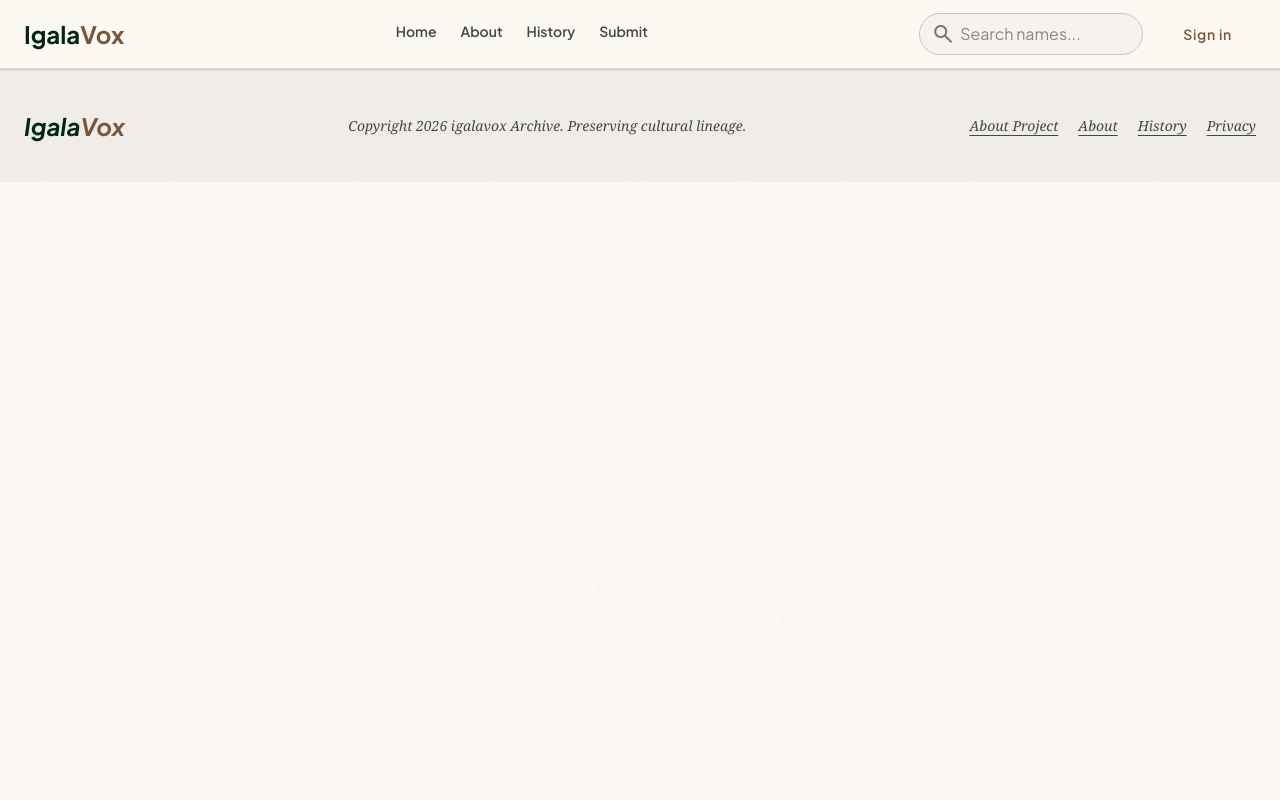
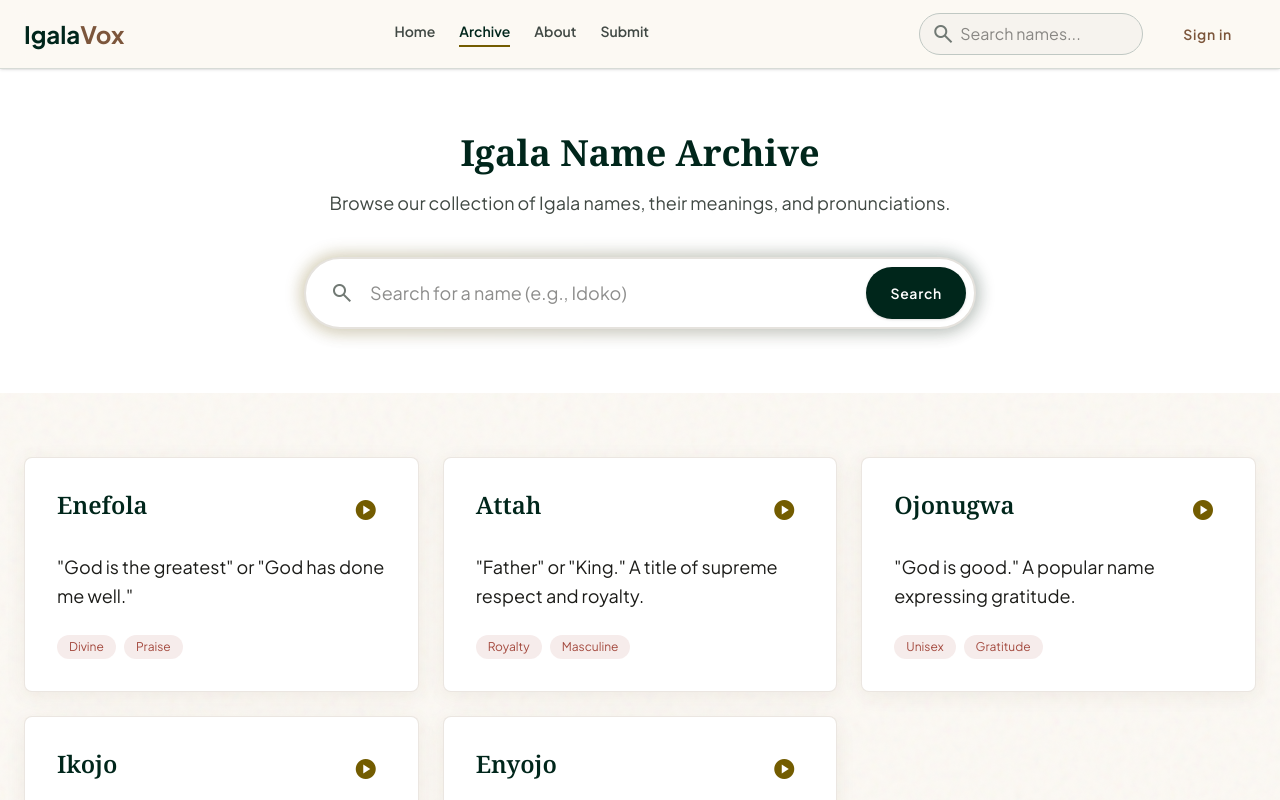
Before and after one commit to Micheal-Omale/igalavox, a Vue app: page /names in a window 1280 px wide. Shown: the top 800 px of the page. Built offline with nearby package versions, Linux system fonts and the light colour scheme; the HTML template or start-up script is replaced by a standard one.

Commit message:
Make search bar active and add NamesView archive

```diff
--- a/src/components/SearchPanel.vue
+++ b/src/components/SearchPanel.vue
@@ -1,17 +1,41 @@
 <script setup>
+import { ref } from 'vue'
 import AppButton from './AppButton.vue'
+
+const props = defineProps({
+  modelValue: {
+    type: String,
+    default: ''
+  }
+})
+
+const emit = defineEmits(['update:modelValue', 'search'])
+
+const onInput = (e) => {
+  emit('update:modelValue', e.target.value)
+}
+
+const onSubmit = () => {
+  emit('search', props.modelValue)
+}
 </script>
 
 <template>
-  <form class="group relative mx-auto mt-8 w-full max-w-2xl sm:mt-10" role="search">
+  <form
+    class="group relative mx-auto mt-8 w-full max-w-2xl sm:mt-10"
+    role="search"
+    @submit.prevent="onSubmit"
+  >
     <div class="absolute -inset-1 rounded-full bg-gradient-to-r from-tertiary to-primary opacity-25 blur transition duration-700 group-hover:opacity-40"></div>
     <div class="ambient-shadow relative flex flex-col gap-3 rounded-[1.5rem] border-2 border-surface-variant bg-surface-container-lowest p-3 transition focus-within:border-tertiary sm:flex-row sm:items-stretch sm:gap-2 sm:rounded-full sm:p-2">
       <div class="flex min-w-0 flex-1 items-center">
         <span class="material-symbols-outlined ml-2 text-outline sm:ml-4">search</span>
         <input
+          :value="modelValue"
           class="min-w-0 flex-1 border-none bg-transparent px-3 py-2 font-body text-base text-on-surface outline-none focus:ring-0 sm:px-4 sm:py-3 sm:text-lg"
           placeholder="Search for a name (e.g., Idoko)"
           type="search"
+          @input="onInput"
         />
       </div>
       <AppButton type="submit" class="w-full justify-center sm:h-auto sm:w-auto sm:shrink-0 sm:self-stretch sm:rounded-full">Search</AppButton>
--- a/src/components/SiteFooter.vue
+++ b/src/components/SiteFooter.vue
@@ -4,9 +4,8 @@ import BrandLogo from './BrandLogo.vue'
 const currentYear = new Date().getFullYear()
 
 const links = [
-  { label: 'About Project', to: '/about' },
+  { label: 'Archive', to: '/names' },
   { label: 'About', to: '/about' },
-  { label: 'History', to: '/history' },
   { label: 'Privacy', to: '/privacy' },
 ]
 </script>
--- a/src/components/SiteNavbar.vue
+++ b/src/components/SiteNavbar.vue
@@ -1,16 +1,28 @@
 <script setup>
 import { ref } from 'vue'
+import { useRouter } from 'vue-router'
 import AppButton from './AppButton.vue'
 import BrandLogo from './BrandLogo.vue'
 
+const router = useRouter()
 const isMobileMenuOpen = ref(false)
+const searchQuery = ref('')
 
 const links = [
   { label: 'Home', to: '/' },
+  { label: 'Archive', to: '/names' },
   { label: 'About', to: '/about' },
-  { label: 'History', to: '/history' },
   { label: 'Submit', to: '/signup' },
 ]
+
+const handleSearch = () => {
+  if (!searchQuery.value.trim()) return
+  router.push({
+    path: '/names',
+    query: { q: searchQuery.value }
+  })
+  isMobileMenuOpen.value = false
+}
 
 const closeMobileMenu = () => {
   isMobileMenuOpen.value = false
@@ -35,14 +47,15 @@ const closeMobileMenu = () => {
       </nav>
 
       <div class="hidden items-center gap-4 md:flex">
-        <label class="relative block">
+        <form @submit.prevent="handleSearch" class="relative block">
           <span class="material-symbols-outlined absolute left-3 top-1/2 -translate-y-1/2 text-outline">search</span>
           <input
+            v-model="searchQuery"
             class="w-56 rounded-full border border-outline-variant bg-surface-container-low py-2 pl-10 pr-4 font-body text-base text-on-surface outline-none transition focus:border-tertiary focus:ring-1 focus:ring-tertiary"
             placeholder="Search names..."
             type="search"
           />
-        </label>
+        </form>
         <AppButton to="/signin" variant="ghost">Sign in</AppButton>
       </div>
 
@@ -81,14 +94,15 @@ const closeMobileMenu = () => {
           {{ link.label }}
         </RouterLink>
 
-        <label class="relative mt-2 block">
+        <form @submit.prevent="handleSearch" class="relative mt-2 block">
           <span class="material-symbols-outlined absolute left-3 top-1/2 -translate-y-1/2 text-outline">search</span>
           <input
+            v-model="searchQuery"
             class="w-full rounded-full border border-outline-variant bg-surface-container-low py-3 pl-10 pr-4 font-body text-base text-on-surface outline-none transition focus:border-tertiary focus:ring-1 focus:ring-tertiary"
             placeholder="Search names..."
             type="search"
           />
-        </label>
+        </form>
       </nav>
     </div>
   </header>
--- a/src/router/index.js
+++ b/src/router/index.js
@@ -12,10 +12,12 @@ const router = createRouter({
     {
       path: '/about',
       name: 'about',
-      // route level code-splitting
-      // this generates a separate chunk (About.[hash].js) for this route
-      // which is lazy-loaded when the route is visited.
       component: () => import('../views/AboutView.vue')
+    },
+    {
+      path: '/names',
+      name: 'names',
+      component: () => import('../views/NamesView.vue')
     },
     {
       path: '/signup',
--- a/src/views/HomeView.vue
+++ b/src/views/HomeView.vue
@@ -1,5 +1,6 @@
 <script setup>
 import { ref } from 'vue'
+import { useRouter } from 'vue-router'
 import AppButton from '../components/AppButton.vue'
 import HeritageDivider from '../components/HeritageDivider.vue'
 import NameCard from '../components/NameCard.vue'
@@ -9,8 +10,17 @@ import attahAudio from '../assets/audio/Attah.m4a'
 import enefolaAudio from '../assets/audio/Enefola.m4a'
 import ojonugwaAudio from '../assets/audio/Ojonugwa.m4a'
 
+const router = useRouter()
 const heroImage = 'https://lh3.googleusercontent.com/aida-public/AB6AXuDCGx09habYTALPdHDiFHdU0l6gN2luQiGRsJkKbDuODFYu37RxVryvzdCyiHJ-GQ_SVo4JIzRw5BrIFI8Fng1u-F0pZinjBSmOw568fCbu4OqD6HPgs_ZmFUGhK0EOrWbLXQIzx9bl1aTSPtHipKFOKaASj7AAtpojuPe0l1JsH_A1bwnehMXb5HWTg6ZAS0SYmKLVa0J1OUZshoRP2qSrYEq2QIBtX34qcsB3JAeaMt1NyCZtJQk3Wbw92FLAv25na3JpuWhWtG-B'
 const selectedName = ref(null)
+const searchQuery = ref('')
+
+const handleSearch = () => {
+  router.push({
+    path: '/names',
+    query: { q: searchQuery.value }
+  })
+}
 
 const featuredNames = [
   {
@@ -91,7 +101,7 @@ const genderOptions = [
           Explore a rich digital archive of cultural lineage. Understand the profound meanings and hear authentic native pronunciations of Igala names.
         </p>
 
-        <SearchPanel />
+        <SearchPanel v-model="searchQuery" @search="handleSearch" />
 
         <div class="mt-6 flex flex-col justify-center gap-3 sm:mt-8 sm:flex-row sm:flex-wrap sm:gap-4">
           <AppButton to="/names" class="w-full justify-center sm:w-auto">Explore Names</AppButton>
--- /dev/null
+++ b/src/views/NamesView.vue
@@ -0,0 +1,130 @@
+<script setup>
+import { computed, ref, onMounted } from 'vue'
+import { useRoute } from 'vue-router'
+import HeritageDivider from '../components/HeritageDivider.vue'
+import NameCard from '../components/NameCard.vue'
+import NameDetailModal from '../components/NameDetailModal.vue'
+import SearchPanel from '../components/SearchPanel.vue'
+import attahAudio from '../assets/audio/Attah.m4a'
+import enefolaAudio from '../assets/audio/Enefola.m4a'
+import ojonugwaAudio from '../assets/audio/Ojonugwa.m4a'
+import ikojoAudio from '../assets/audio/Ikojo U.m4a'
+import enyojoAudio from '../assets/audio/enyojo U.m4a'
+
+const route = useRoute()
+const searchQuery = ref(route.query.q || '')
+const selectedName = ref(null)
+
+const names = [
+  {
+    name: 'Enefola',
+    meaning: '"God is the greatest" or "God has done me well."',
+    tags: ['Divine', 'Praise'],
+    audioSrc: enefolaAudio,
+    gender: 'Unisex',
+    story: 'Enefola carries gratitude for divine goodness and protection. Families use it to remember moments of help, survival, or blessing that feel larger than human effort.',
+    proverb: 'A name of praise keeps the memory of mercy alive.',
+  },
+  {
+    name: 'Attah',
+    meaning: '"Father" or "King." A title of supreme respect and royalty.',
+    tags: ['Royalty', 'Masculine'],
+    audioSrc: attahAudio,
+    gender: 'Male',
+    story: 'Attah is tied to authority, ancestry, and the royal imagination of Igala identity. It speaks of fatherhood, leadership, and the responsibility to protect a people.',
+    proverb: 'Where the father stands, the lineage finds its path.',
+  },
+  {
+    name: 'Ojonugwa',
+    meaning: '"God is good." A popular name expressing gratitude.',
+    tags: ['Unisex', 'Gratitude'],
+    audioSrc: ojonugwaAudio,
+    gender: 'Unisex',
+    story: 'Ojonugwa is a declaration of faith and thanksgiving. It is often chosen to mark a season where goodness, relief, or hope became visible to the family.',
+    proverb: 'Goodness remembered becomes strength for tomorrow.',
+  },
+  {
+    name: 'Ikojo',
+    meaning: "God's time or God's season.",
+    tags: ['Divine', 'Timing'],
+    audioSrc: ikojoAudio,
+    gender: 'Unisex',
+    story: 'Ikojo reflects the belief that everything happens in the perfect timing of the creator. It is often given when a child arrives after a long wait.',
+    proverb: 'The clock of heaven never misses a beat.',
+  },
+  {
+    name: 'Enyojo',
+    meaning: "God's grace or favor.",
+    tags: ['Divine', 'Grace'],
+    audioSrc: enyojoAudio,
+    gender: 'Unisex',
+    story: 'Enyojo is a testimony of unmerited favor. It signifies that the child is a gift from God, given out of His infinite grace.',
+    proverb: 'Grace is the rain that falls on every heart.',
+  },
+]
+
+const filteredNames = computed(() => {
+  if (!searchQuery.value) return names
+  const q = searchQuery.value.toLowerCase()
+  return names.filter(n =>
+    n.name.toLowerCase().includes(q) ||
+    n.meaning.toLowerCase().includes(q) ||
+    n.tags.some(t => t.toLowerCase().includes(q))
+  )
+})
+
+onMounted(() => {
+  if (route.query.q) {
+    searchQuery.value = route.query.q
+  }
+})
+</script>
+
+<template>
+  <main class="flex-grow">
+    <section class="bg-surface-container-lowest px-4 py-12 sm:px-6 sm:py-16">
+      <div class="mx-auto max-w-7xl text-center">
+        <h1 class="mb-4 font-display text-4xl font-bold text-primary">Igala Name Archive</h1>
+        <p class="mx-auto max-w-2xl font-body text-lg text-on-surface-variant">
+          Browse our collection of Igala names, their meanings, and pronunciations.
+        </p>
+        <SearchPanel v-model="searchQuery" />
+      </div>
+    </section>
+
+    <section class="px-4 py-12 sm:px-6 sm:py-16">
+      <div class="mx-auto max-w-7xl">
+        <div v-if="filteredNames.length > 0" class="grid grid-cols-1 gap-6 md:grid-cols-2 lg:grid-cols-3">
+          <NameCard
+            v-for="item in filteredNames"
+            :key="item.name"
+            :name="item.name"
+            :meaning="item.meaning"
+            :tags="item.tags"
+            :audio-src="item.audioSrc"
+            @select="selectedName = item"
+          />
+        </div>
+        <div v-else class="py-20 text-center">
+          <span class="material-symbols-outlined mb-4 text-6xl text-outline-variant">search_off</span>
+          <p class="font-display text-2xl text-on-surface-variant">No names found matching your search.</p>
+          <button
+            @click="searchQuery = ''"
+            class="mt-4 text-primary underline font-label font-semibold"
+          >
+            Clear search
+          </button>
+        </div>
+      </div>
+    </section>
+
+    <NameDetailModal
+      v-if="selectedName"
+      :name="selectedName"
+      :audio-src="selectedName.audioSrc"
+      @close="selectedName = null"
+    />
+
+    <HeritageDivider />
+  </main>
+</template>
```
